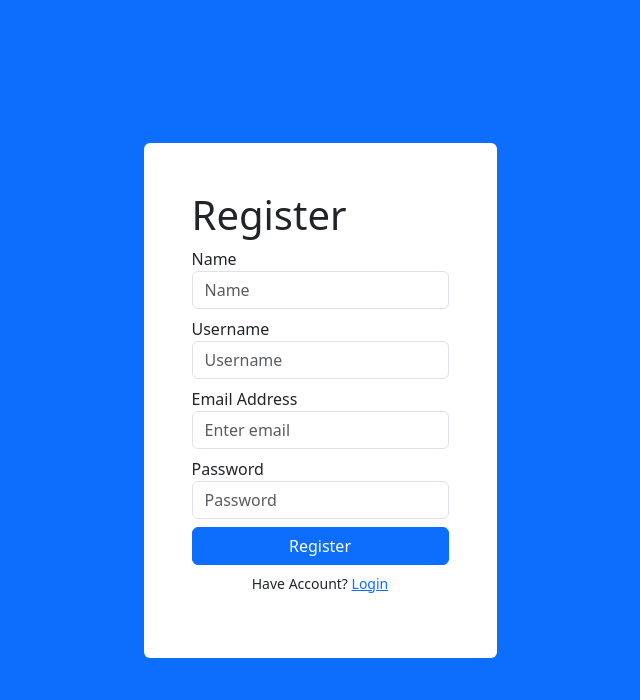
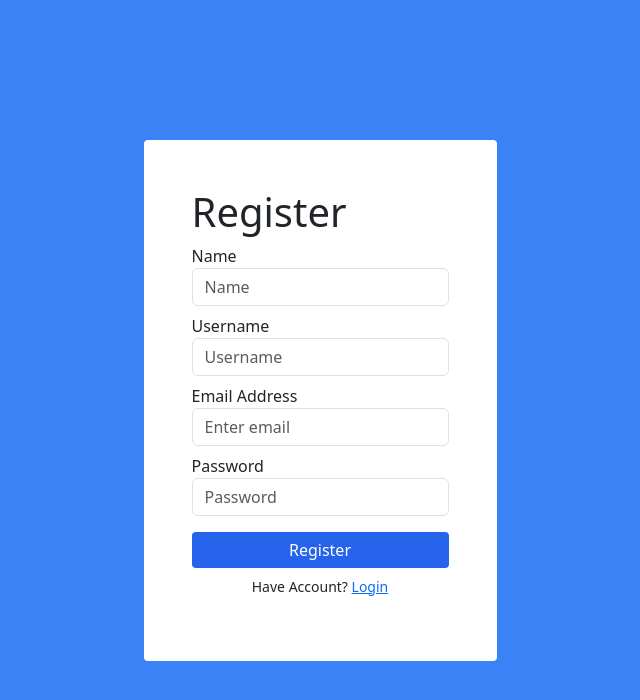
Before and after one commit to richardsenjayajohan0194/todolist_react, a Next.js app: page /register in a window 1280 px wide. Shown: the top 700 px of the page, without its empty margins (320-960 px from the left). Built offline with nearby package versions, Linux system fonts and the light colour scheme.

Commit message:
update component login and register using tailwind css style

```diff
--- a/app/components/login_register/ButtonLoginRegister.tsx
+++ b/app/components/login_register/ButtonLoginRegister.tsx
@@ -12,7 +12,7 @@ const ButtonLoginRegister = ({
   console.log("ButtonLoginRegister rendered");
   return (
     <div className={classname}>
-      <button className="btn btn-primary">
+      <button className="tw-bg-blue-600 tw-hover:bg-blue-700 tw-text-white tw-py-1.5 tw-px-3 tw-mt-2 tw-border-blue-700 tw-rounded">
         {button_name}
       </button>
     </div>
--- a/app/components/login_register/FormLoginRegister.tsx
+++ b/app/components/login_register/FormLoginRegister.tsx
@@ -9,8 +9,8 @@ interface Props {
 
 const FormLoginRegister = ({ children, page_status, onSubmit }: Props) => {
   return (
-    <div className="login template d-flex justify-content-center align-items-center vh-100 bg-primary">
-      <div className="w-45 p-5 rounded bg-white">
+    <div className="template tw-flex tw-justify-center tw-items-center tw-h-screen tw-bg-blue-500">
+      <div className="tw-w-[45] tw-p-12 tw-rounded tw-bg-white">
         {page_status === true ? (
           <HeaderForm tag_header="h1" header={"Login"} />
         ) : (
--- a/app/components/login_register/LinkLoginRegister.tsx
+++ b/app/components/login_register/LinkLoginRegister.tsx
@@ -9,8 +9,8 @@ interface Props{
 const LinkLoginRegister = ({src, sentence, link_sentence}: Props) => {
     return (
       <>
-      <p className="text-center">
-        <small className="d-block text-center mt-2">
+      <p className="tw-text-center">
+        <small className="tw-block tw-text-center tw-mt-2">
           {sentence} <Link href={src}>{link_sentence}</Link>
         </small>
       </p>
```
